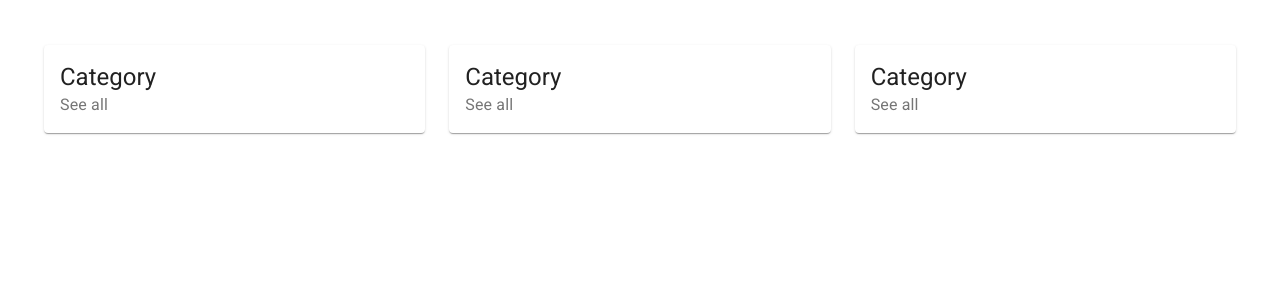
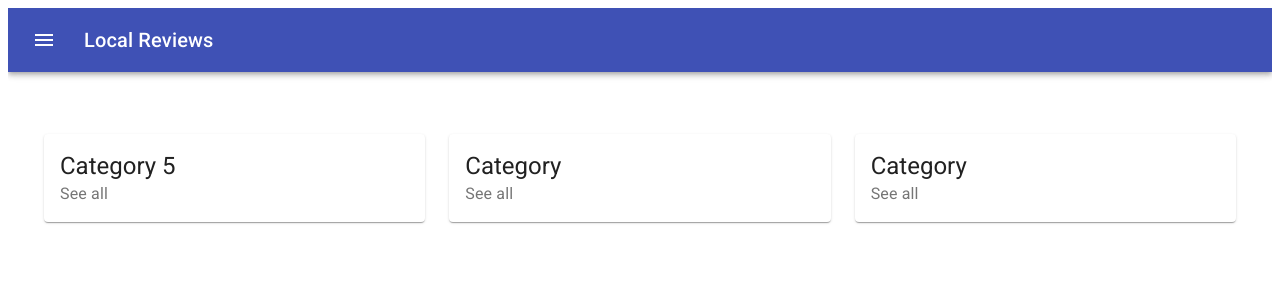
Before and after one commit to onticinc/review, a Next.js app in the folder frontend/: page / in a window 1280 px wide. Shown: the top 300 px of the page. Built offline with nearby package versions, Linux system fonts and the light colour scheme.

Commit message:
installed axios

```diff
--- a/frontend/components/Layout.js
+++ b/frontend/components/Layout.js
@@ -1,8 +1,10 @@
-import React from "react";
+import React from 'react';
+import Nav from './Nav';
 
 const Layout = ({ children }) => {
     return (
         <>
+            <Nav />
             {children}
         </>
     )
--- /dev/null
+++ b/frontend/components/Nav.js
@@ -0,0 +1,36 @@
+import React from 'react';
+import { IconButton, AppBar, makeStyles, Toolbar, Typography } from '@material-ui/core';
+import MenuIcon from '@material-ui/icons/Menu'
+
+
+const useStyles = makeStyles((theme) => ({
+    root: {
+        flexGrow: 1,
+    },
+    menuButton: {
+        marginRight:theme.spacing(2),
+    },
+    title: {
+      flexGros: 1,
+    }
+}))
+
+const Nav = (props) => {
+    const classes = useStyles()
+    return (
+        <>
+            <AppBar position='static'>
+                <Toolbar>
+                    <IconButton edge='start' className={classes.menuButton} color='inherit' aria-label='menu'>
+                        <MenuIcon />
+                    </IconButton>
+                    <Typography variant='h6' className={classes.title}>
+                        Local Reviews
+                    </Typography>
+                </Toolbar>
+            </AppBar>
+        </>
+    )
+}
+
+export default Nav;
--- a/frontend/package.json
+++ b/frontend/package.json
@@ -12,6 +12,7 @@
     "@material-ui/core": "^4.12.4",
     "@material-ui/icons": "^4.11.3",
     "@next/font": "13.1.1",
+    "axios": "^1.2.2",
     "eslint": "8.31.0",
     "eslint-config-next": "13.1.1",
     "next": "13.1.1",
--- a/frontend/pages/index.js
+++ b/frontend/pages/index.js
@@ -3,13 +3,13 @@
 
 const useStyles = makeStyles((theme) => ({
   root: {
-    margin: '25px auto',
+    margin: '50px auto',
     maxWidth: '95vw'
   }
 }))
 
 
-export default function Home() {
+export default function Home( {number} ) {
   const classes = useStyles()
   return (
     <Layout>
@@ -22,7 +22,7 @@
                   Category
                 </Avatar>
               }
-              title='Category'
+              title={`Category ${number}`}
               subheader='See all'
             />
           </Card>
@@ -57,3 +57,15 @@
     </Layout>
   )
 }
+
+
+export async function getServerSideProps() {
+  //fetch our data
+  const number = 5;
+
+  return {
+    props: {
+      number: number
+    }
+  }
+}
```
Also changed, not shown: 1 other file (tests, documents, lock files or other folders).
